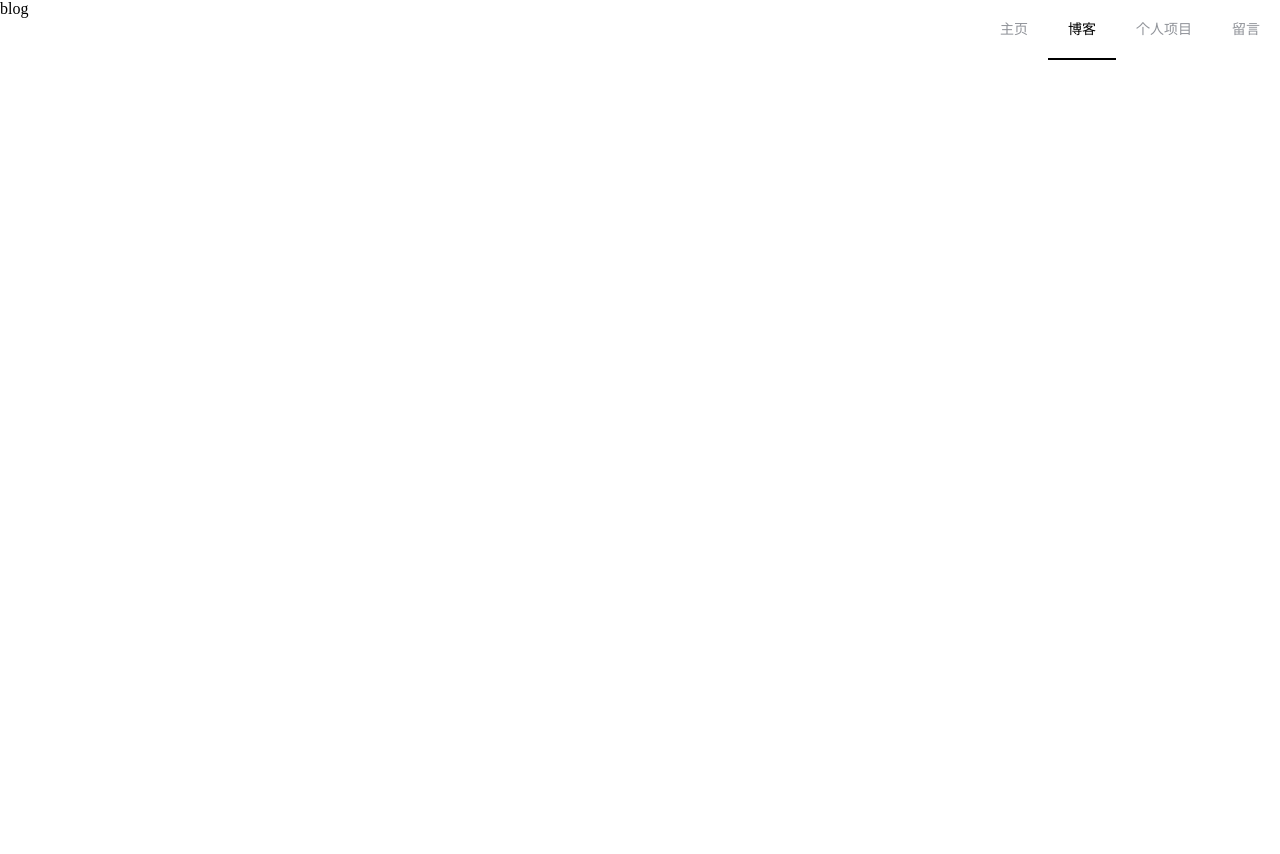
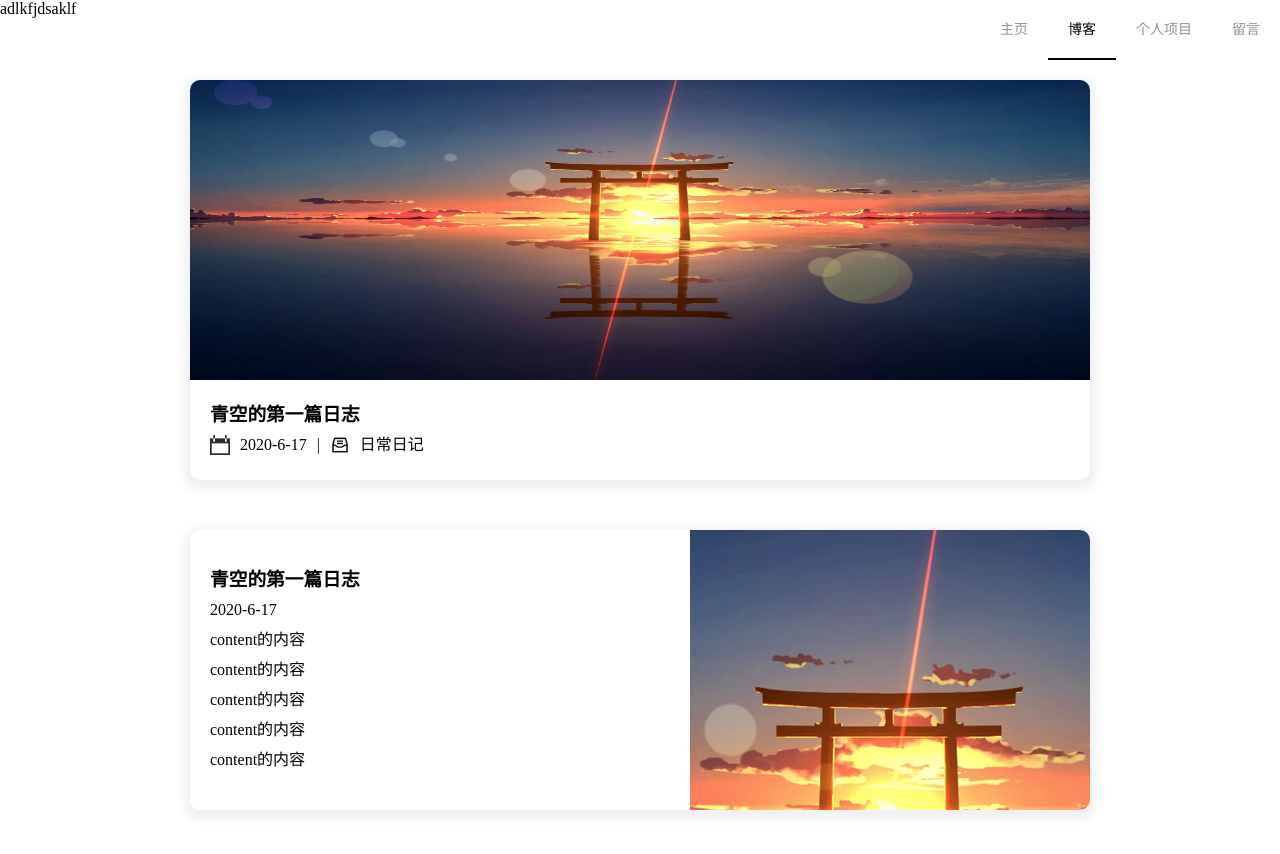
Before and after one commit to AIR-ZRB/home-page, a Vue app: page /#/home in a window 1280 px wide. Both pictures are taken after a click on the item "博客". Shown: the top 854 px of the page. Before the commit the page ends 800 px from the top, so only its background shows below. Built offline with nearby package versions, Linux system fonts and the light colour scheme.

Commit message:
修改结构

```diff
--- a/src/App.vue
+++ b/src/App.vue
@@ -18,6 +18,10 @@
             </el-menu>
         </nav>
         <router-view></router-view>
+
+
+
+
     </div>
 </template>
 
@@ -63,6 +67,11 @@ body,
     height: 100%;
 }
 
+.copyright {
+    position: absolute;
+    bottom: 0;
+}
+
 .nav {
     width: 100%;
     display: flex;
@@ -71,6 +80,7 @@ body,
     // background: rgba(255, 255, 255, 0.05);
     top: 0;
     z-index: 9999;
+    transition: all .5s;
     .el-menu.el-menu--horizontal {
         border-bottom: 0;
     }
--- a/src/pages/blog.vue
+++ b/src/pages/blog.vue
@@ -1,15 +1,72 @@
 <template>
-  <div>
-      blog
-  </div>
+    <div>
+
+        <div class="tabs">
+          adlkfjdsaklf
+        </div>
+        <!-- 博客 -->
+        <div class="blogs">
+            <blogTopImageLayout />
+            <blogRightImageLayout />
+        </div>
+    </div>
 </template>
 
 <script>
+import blogTopImageLayout from "../components/blog-top-image-layout";
+import blogRightImageLayout from "../components/blog-right-image-layout";
 export default {
+    components: {
+        blogTopImageLayout,
+        blogRightImageLayout,
+    },
+};
+</script>
+
+<style lang="scss">
+
+.tabs {
+  width: 300px;
+  height: 70px;
 
 }
-</script>
 
-<style>
+.blogs {
+    width: 100%;
+    height: 100%;
+    padding: 10px;
+    // 博客的一些公共样式
+    .blog {
+        width: 900px;
+        border-radius: 10px;
+        margin: 0 auto;
+        overflow: hidden;
+        margin-bottom: 50px;
+        background: #fff;
+        box-shadow: 0 4px 8px 6px rgba(7, 17, 27, 0.06);
+        .icons {
+            width: 20px;
+            height: 20px;
+            margin-right: 10px;
+        }
+        .blog-date-pigeonhole-message {
+            span {
+                display: flex;
+                align-items: center;
+                float: left;
+                margin-right: 10px;
+            }
+        }
+        .blog-image {
+            transition: all 0.5s;
+        }
 
+        &:hover {
+            .blog-image {
+                transform: scale(1.05);
+                cursor: pointer;
+            }
+        }
+    }
+}
 </style>
--- a/src/pages/home.vue
+++ b/src/pages/home.vue
@@ -13,17 +13,11 @@
             </div>
         </div>
 
-        <!-- 博客 -->
-        <div class="blogs">
-            <blogTopImageLayout/>
-            <blogRightImageLayout/>
-        </div>
-    </div>
+      </div>
 </template>
 
 <script>
-import blogTopImageLayout from "../components/blog-top-image-layout";
-import blogRightImageLayout from "../components/blog-right-image-layout";
+
 export default {
     data() {
         return {
@@ -36,10 +30,7 @@ export default {
             },
         };
     },
-    components: {
-        blogTopImageLayout,
-        blogRightImageLayout
-    }
+
 };
 </script>
 
@@ -88,45 +79,15 @@ export default {
     }
 }
 
-.blogs {
-    width: 100%;
-    height: 100%;
-    padding: 10px;
-    // 博客的一些公共样式
-    .blog {
-        width: 900px;
-        border-radius: 10px;
-        margin: 0 auto;
-        overflow: hidden;
-        margin-bottom: 50px;
-        background: #fff;
-        box-shadow: 0 4px 8px 6px rgba(7,17,27,0.06);
-        .icons {
-            width: 20px;
-            height: 20px;
-            margin-right: 10px;
-        }
-        .blog-date-pigeonhole-message {
-            span {
-                display: flex;
-                align-items: center;
-                float: left;
-                margin-right: 10px;
-            }
-        }
-        .blog-image {
-             transition: all .5s;
-        }
-
-        &:hover {
-            .blog-image {
-                transform: scale(1.05);
-                cursor: pointer;
-            }
-        }
-    }
 
 
-
+@media (max-width:900px) {
+   .home .blogs .blog {
+       width: 90%;
+    //    height: 300px;
+       .blog-image {
+           width: 100%;
+       }
+   }
 }
 </style>
```
